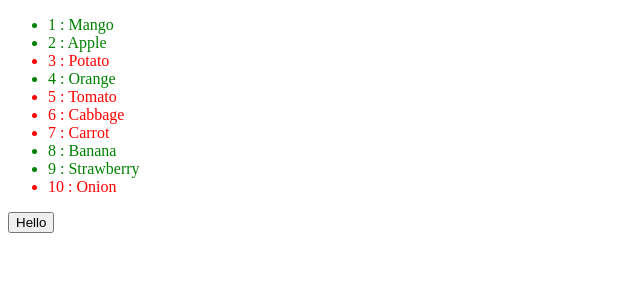
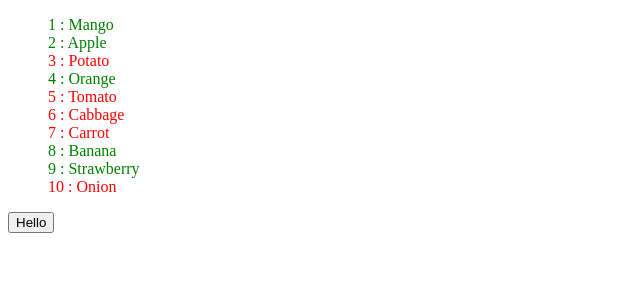
Before and after one commit to MKAIF5/ReactJs-Learning, a React (Vite) app in the folder Kaif ReactJs/kaif practice/: page / in a window 1280 px wide. Shown: the top 300 px of the page, without its empty margins (0-640 px from the left). Built offline with nearby package versions, Linux system fonts and the light colour scheme.

Commit message:
state and array of objects practice completed

```diff
--- a/Kaif ReactJs/kaif practice/src/App.jsx
+++ b/Kaif ReactJs/kaif practice/src/App.jsx
@@ -46,7 +46,7 @@ function App() {
   return (
     <>
 
-      <ul>
+      <ul style={{listStyle: "none"}}>
         {foods.map((items, index) => {
           return <li key={items.Id}
             style={{ color: items.isFruit ? "green" : "red" }}
```
